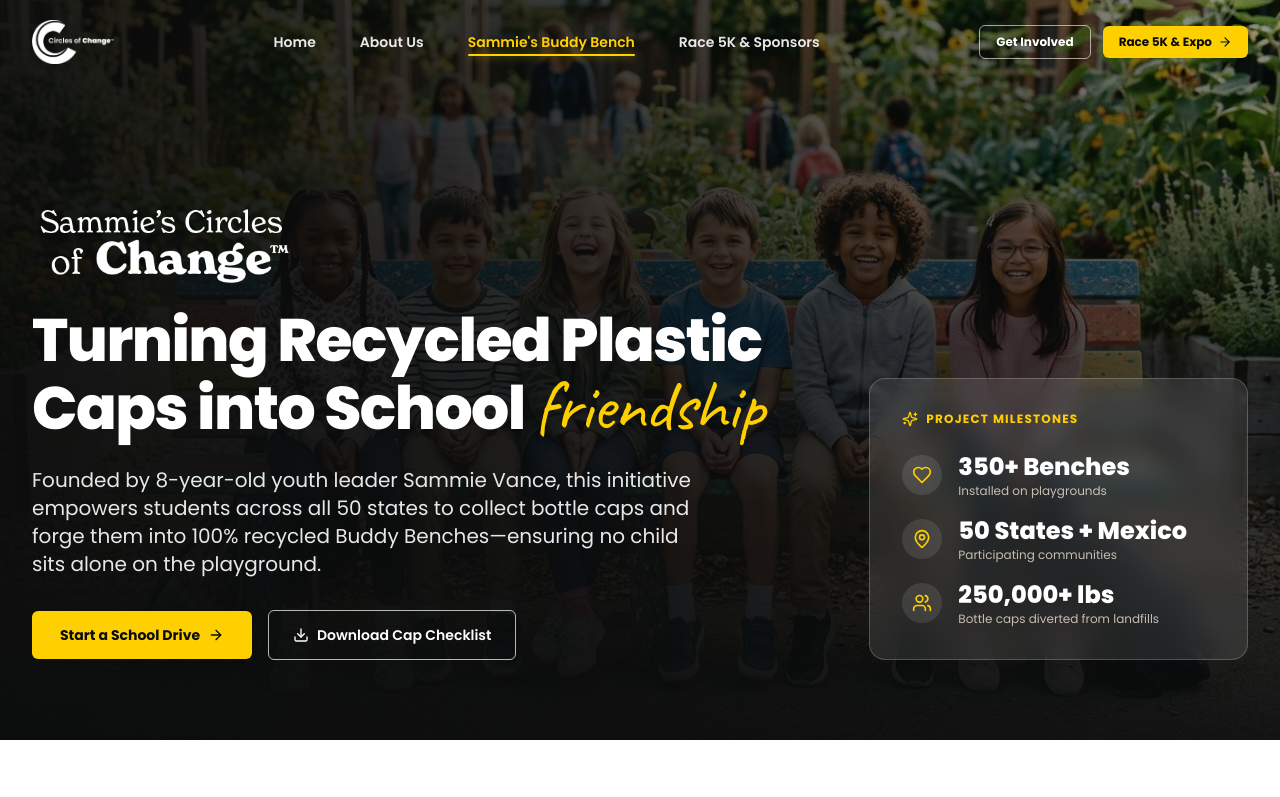
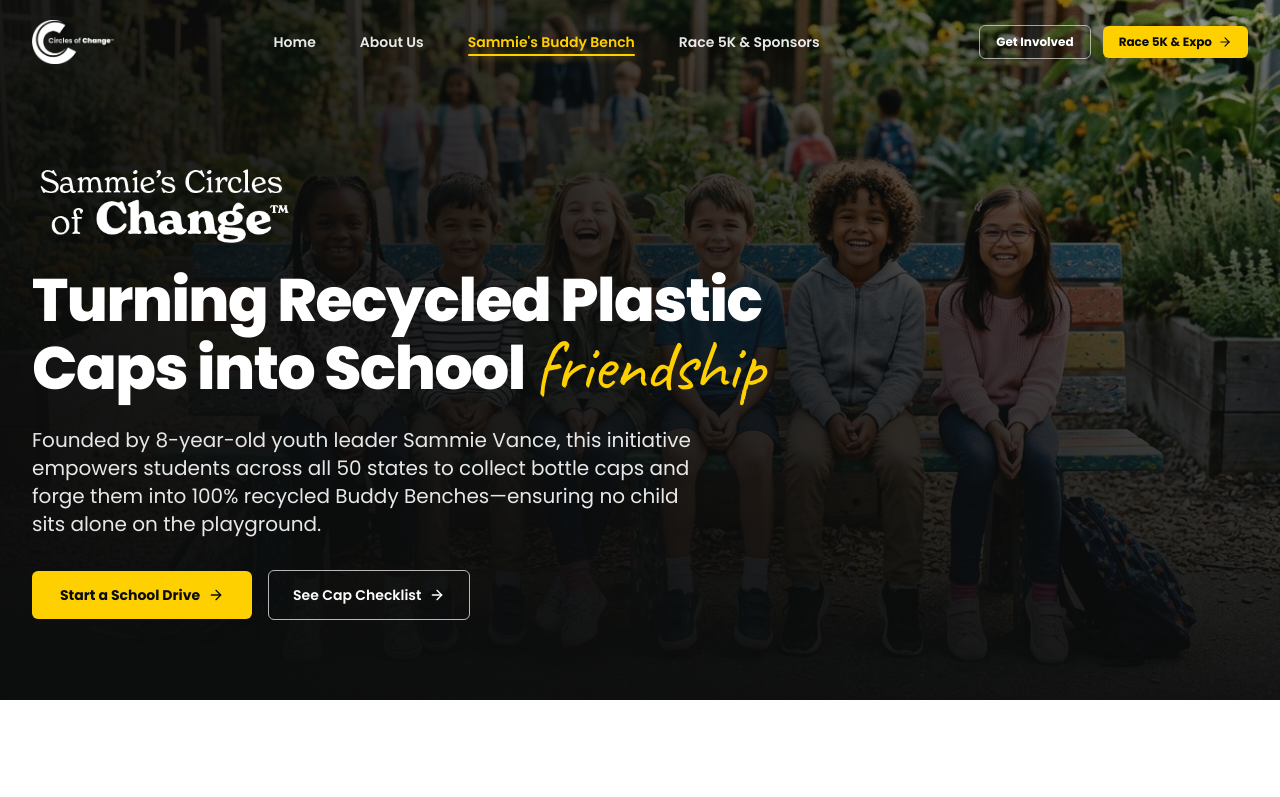
Before and after one commit to jonathan-thoms/Circle-of-changes, a Next.js app: page /initiatives/sammies-buddy-bench in a window 1280 px wide. Shown: the top 797 px of the page. Built offline with nearby package versions, Linux system fonts and the light colour scheme.

Commit message:
Remove project milestones box and rename cap button to 'See Cap Checklist'

```diff
--- a/src/components/initiatives/sammies/SammieHero.tsx
+++ b/src/components/initiatives/sammies/SammieHero.tsx
@@ -2,12 +2,11 @@
 
 import React from 'react';
 import Image from 'next/image';
-import Link from 'next/link';
-import { ArrowRight, Download, Heart, Users, MapPin, Sparkles } from 'lucide-react';
+import { ArrowRight } from 'lucide-react';
 
 export default function SammieHero() {
   return (
-    <section className="relative min-h-[660px] lg:min-h-[740px] flex items-end pt-24 sm:pt-28 pb-16 lg:pb-20 overflow-hidden bg-earth-dark select-none">
+    <section className="relative min-h-[640px] lg:min-h-[700px] flex items-end pt-24 sm:pt-28 pb-16 lg:pb-20 overflow-hidden bg-earth-dark select-none">
       {/* Background Image with Dark Overlay */}
       <div
         className="absolute inset-0 bg-cover bg-center transition-transform duration-[8000ms] ease-out scale-105"
@@ -18,10 +17,7 @@
 
       {/* Main Container */}
       <div className="max-w-7xl mx-auto px-4 sm:px-6 lg:px-8 relative z-20 w-full">
-        <div className="grid grid-cols-1 lg:grid-cols-12 gap-10 items-end">
-
-          {/* Left Column: Narrative & Dedicated Logo (8 Cols) */}
-          <div className="lg:col-span-8 space-y-6 text-white">
+        <div className="max-w-3xl space-y-6 text-white">
 
           {/* Dedicated Sub-Brand Logo (White) */}
           <div className="relative w-64 sm:w-72 h-16 sm:h-20 drop-shadow-md">
@@ -51,7 +47,7 @@
           <div className="flex flex-wrap items-center gap-4 pt-2">
             <a
               href="#school-starter-form"
-                className="px-7 py-3.5 rounded-md bg-earth-yellow hover:bg-[#FFE033] text-earth-dark font-bold text-sm transition-all duration-200 shadow-sm flex items-center gap-2 cursor-pointer"
+              className="px-7 py-3.5 rounded-md bg-earth-yellow hover:bg-[#FFE033] text-earth-dark font-bold text-sm transition-all duration-200 shadow-sm flex items-center gap-2 cursor-pointer active:scale-95"
             >
               <span>Start a School Drive</span>
               <ArrowRight className="w-4 h-4" />
@@ -59,53 +55,11 @@
 
             <a
               href="#cap-guide"
-                className="px-6 py-3.5 rounded-md border border-white/70 hover:border-white hover:bg-white hover:text-earth-dark text-white font-semibold text-sm transition-all duration-200 flex items-center gap-2 cursor-pointer"
+              className="px-6 py-3.5 rounded-md border border-white/70 hover:border-white hover:bg-white hover:text-earth-dark text-white font-semibold text-sm transition-all duration-200 flex items-center gap-2 cursor-pointer active:scale-95"
             >
-                <Download className="w-4 h-4" />
-                <span>Download Cap Checklist</span>
+              <span>See Cap Checklist</span>
+              <ArrowRight className="w-4 h-4" />
             </a>
-            </div>
-
-          </div>
-
-          {/* Right Column: Key Impact Highlight Card (4 Cols) */}
-          <div className="lg:col-span-4 bg-white/10 backdrop-blur-md rounded-2xl border border-white/20 p-6 sm:p-8 text-white space-y-6">
-            <div className="flex items-center gap-2 text-xs font-bold uppercase tracking-widest text-earth-yellow">
-              <Sparkles className="w-4 h-4" />
-              <span>Project Milestones</span>
-            </div>
-
-            <div className="space-y-4">
-              <div className="flex items-center gap-4">
-                <div className="w-10 h-10 rounded-full bg-white/10 flex items-center justify-center text-earth-yellow">
-                  <Heart className="w-5 h-5" />
-                </div>
-                <div>
-                  <div className="text-2xl font-extrabold font-poppins text-white">350+ Benches</div>
-                  <div className="text-xs text-sand-beige/80">Installed on playgrounds</div>
-                </div>
-              </div>
-
-              <div className="flex items-center gap-4">
-                <div className="w-10 h-10 rounded-full bg-white/10 flex items-center justify-center text-earth-yellow">
-                  <MapPin className="w-5 h-5" />
-                </div>
-                <div>
-                  <div className="text-2xl font-extrabold font-poppins text-white">50 States + Mexico</div>
-                  <div className="text-xs text-sand-beige/80">Participating communities</div>
-                </div>
-              </div>
-
-              <div className="flex items-center gap-4">
-                <div className="w-10 h-10 rounded-full bg-white/10 flex items-center justify-center text-earth-yellow">
-                  <Users className="w-5 h-5" />
-                </div>
-                <div>
-                  <div className="text-2xl font-extrabold font-poppins text-white">250,000+ lbs</div>
-                  <div className="text-xs text-sand-beige/80">Bottle caps diverted from landfills</div>
-                </div>
-              </div>
-            </div>
           </div>
 
         </div>
```
Lines whose indentation alone changed are shown as unchanged.
